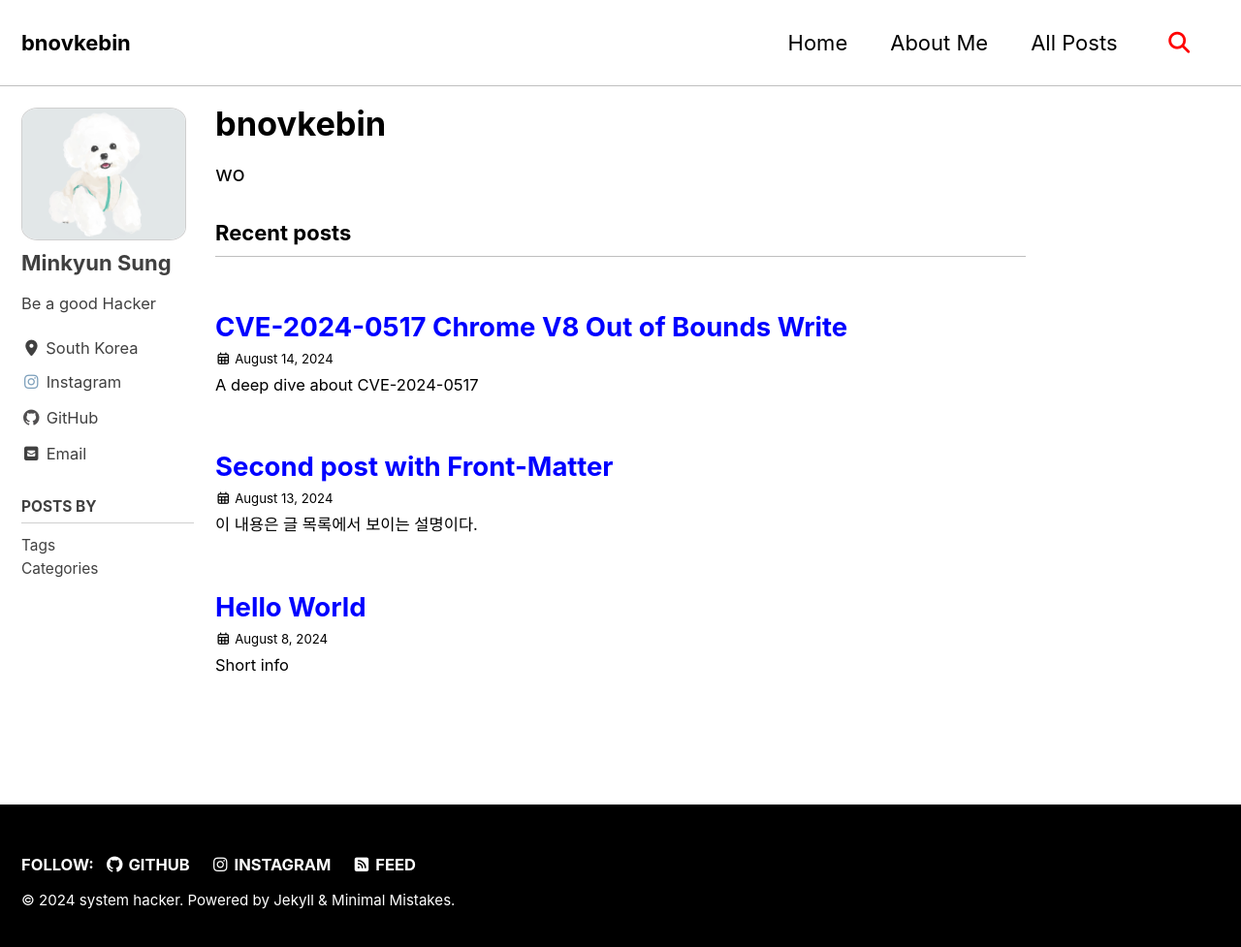
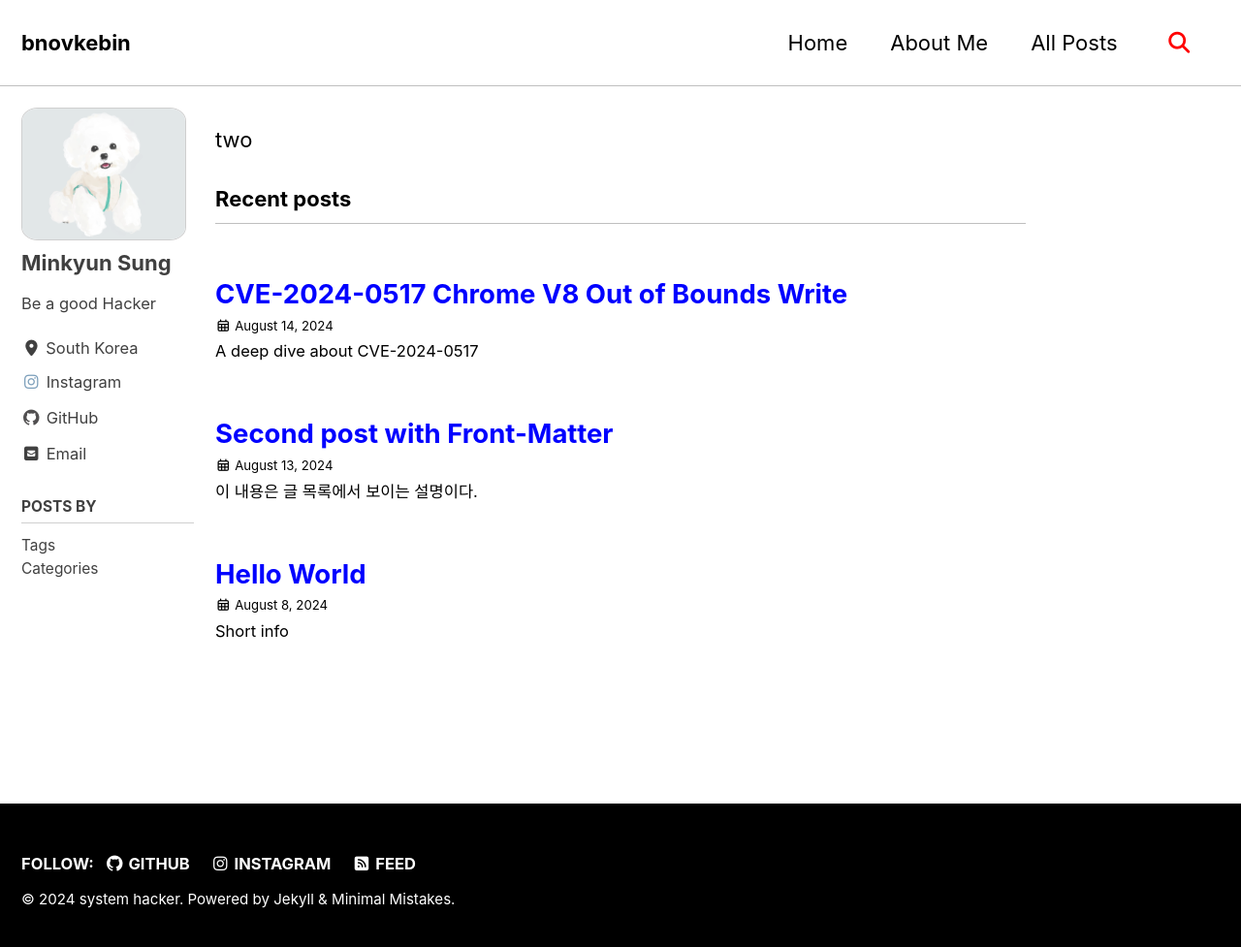
Before and after one commit to bnovkebin/bnovkebin.github.io, a Jekyll site: the page built from index.html, in a window 1280 px wide and 984 px high. Shown: the top 977 px of the window at 97% size. Built offline with Jekyll 4.4.1, drawn with Linux system fonts in a browser that asks for light colours; cached includes are drawn as plain includes; the list of posts is cut into pages by our own code.

Commit message:
20240815

```diff
--- a/index.html
+++ b/index.html
@@ -3,11 +3,7 @@ layout: home
 author_profile: true
 sidebar:
   nav: docs
-
-title: "bnovkebin"
-subtitle: "Nosce Te Ipsum"
-use-site-title: true
 ---
 
 
-wo
+two
```
Also changed, not shown: 2 other files.
